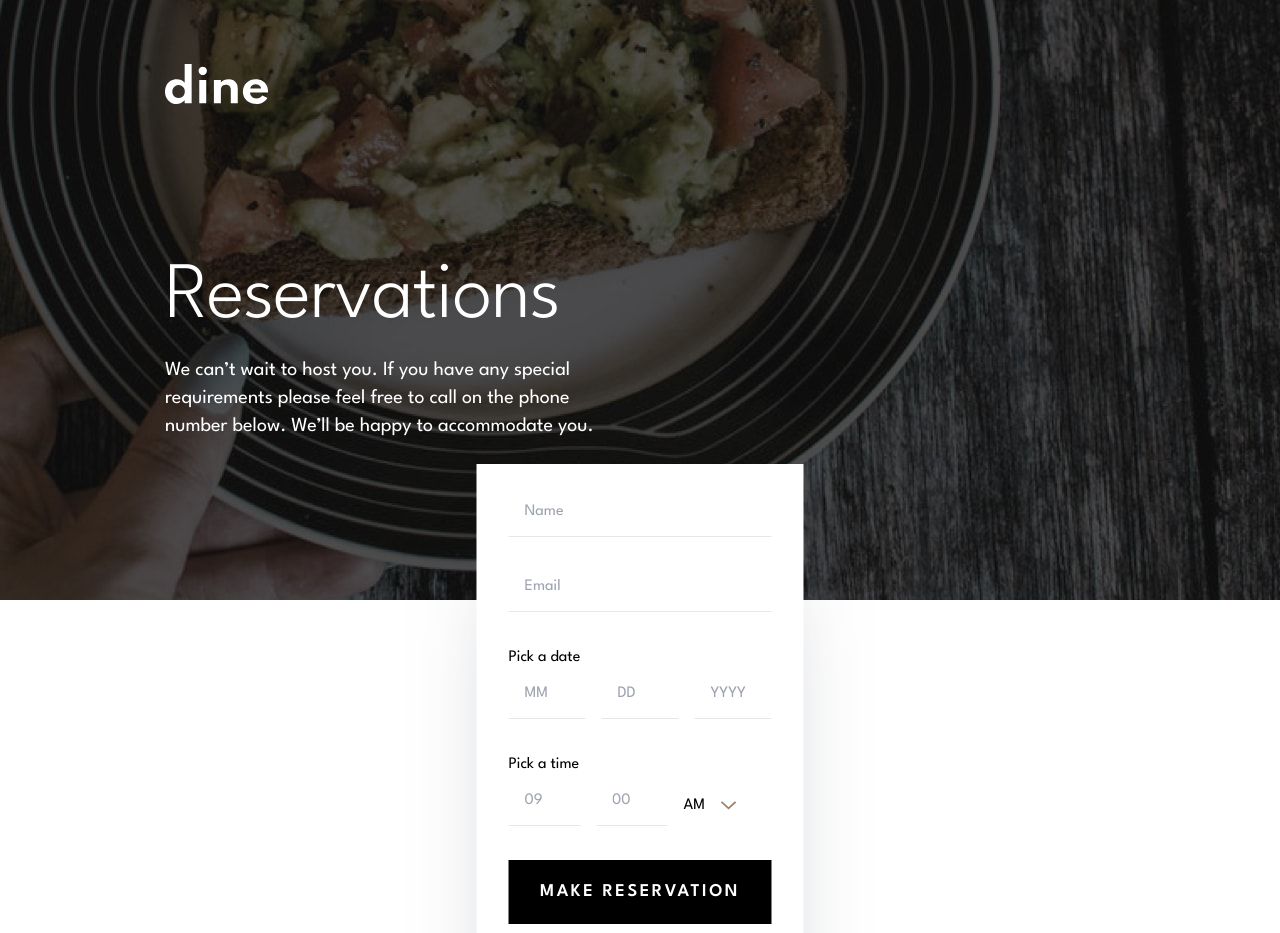
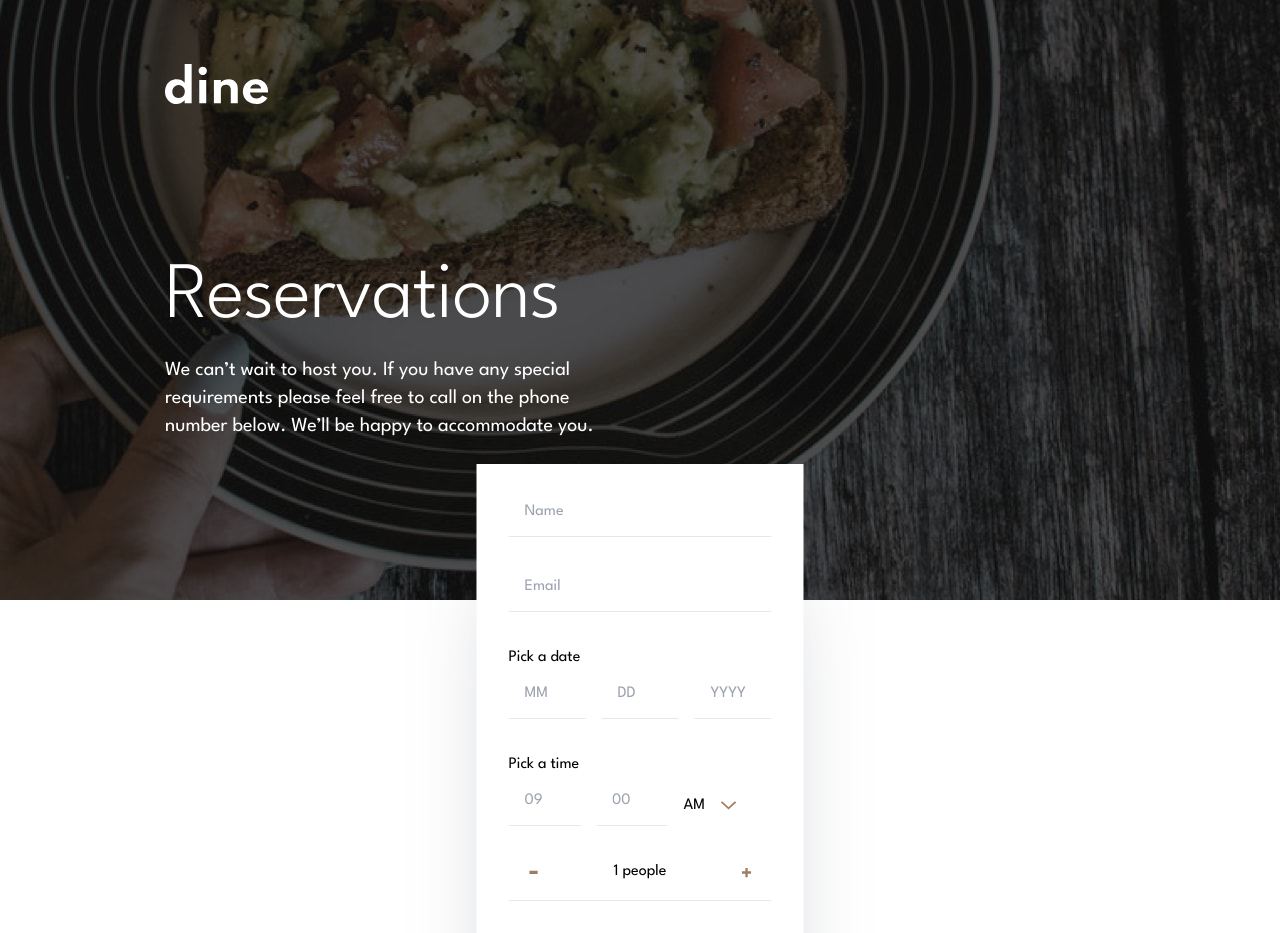
Before and after one commit to caarlosdamian/dine-restaurant, a Next.js app: page /booking in a window 1280 px wide. Shown: the top 933 px of the page. Built offline with nearby package versions, Linux system fonts and the light colour scheme.

Commit message:
feat(form): added form functionality

```diff
--- /dev/null
+++ b/src/components/counter/Counter.tsx
@@ -0,0 +1,29 @@
+import Image from 'next/image';
+import React from 'react';
+
+interface Props {
+  handleChange: (action: string) => void;
+  people: number;
+}
+
+export const Counter = ({ handleChange, people }: Props) => {
+  return (
+    <div className="flex justify-between items-center pb-4 px-5 border-b-[1px] border-[rgba(17, 17, 17, 0.5)]">
+      <Image
+        src="/images/icons/icon-minus.svg"
+        alt=""
+        height={10}
+        width={10}
+        onClick={() => handleChange('decrement')}
+      />
+      <span>{people} people</span>
+      <Image
+        src="/images/icons/icon-plus.svg"
+        alt=""
+        height={10}
+        width={10}
+        onClick={() => handleChange('increment')}
+      />
+    </div>
+  );
+};
--- a/src/components/form/Form.tsx
+++ b/src/components/form/Form.tsx
@@ -6,6 +6,7 @@ import { yupResolver } from '@hookform/resolvers/yup';
 import * as yup from 'yup';
 import { Select } from '../select/Select';
 import { Button } from '..';
+import { Counter } from '../counter/Counter';
 
 const schema = yup
   .object({
@@ -32,6 +33,7 @@ export const Form = () => {
     formState: { errors },
   } = useForm({ resolver: yupResolver(schema) });
   const [selectedItem, setSelectedItem] = useState('am');
+  const [people, setPeople] = useState(1);
   const handleSelect = (id: string) => {
     setSelectedItem(id);
   };
@@ -47,12 +49,21 @@ export const Form = () => {
     return errorsArray;
   };
 
+  const handleCounter = (action: string) => {
+    if (action === 'increment' && people < 20) {
+      setPeople((prev) => prev + 1);
+    } else if (action === 'decrement' && people > 1) {
+      setPeople((prev) => prev - 1);
+    }
+  };
+
   return (
     <form
       onSubmit={handleSubmit((data: FormData) => {
         const formData = {
           ...data,
           hours: { ...data.hours, meridian: selectedItem },
+          people,
         };
       })}
       className="bg-white h-[536px] relative flex flex-col"
@@ -155,6 +166,7 @@ export const Form = () => {
             <Select handleSelect={handleSelect} selectedItem={selectedItem} />
           </div>
         </div>
+        <Counter people={people} handleChange={handleCounter} />
         <Button variant="dark" label="MAKE RESERVATION" type="submit" />
       </div>
     </form>
```
